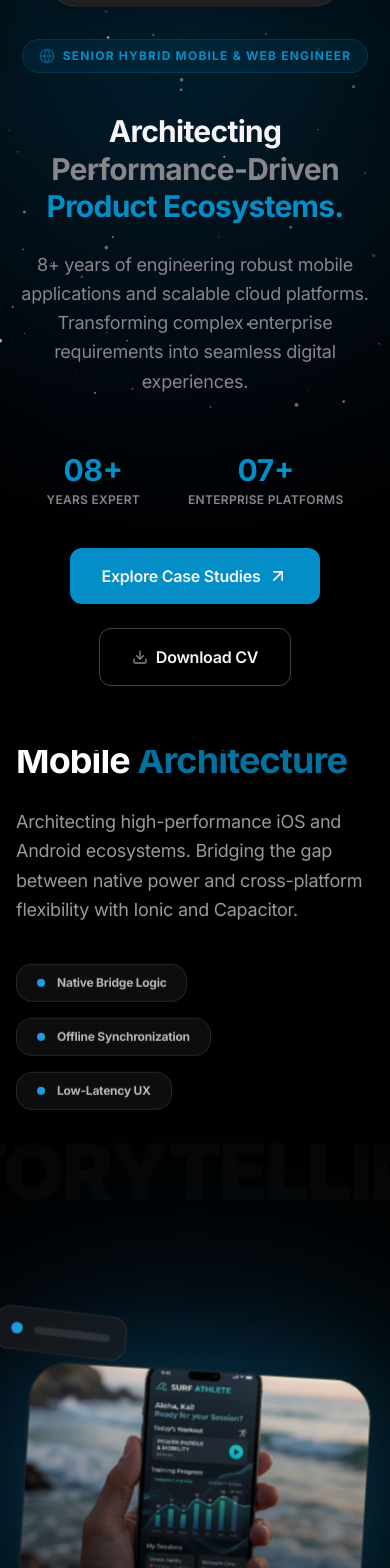
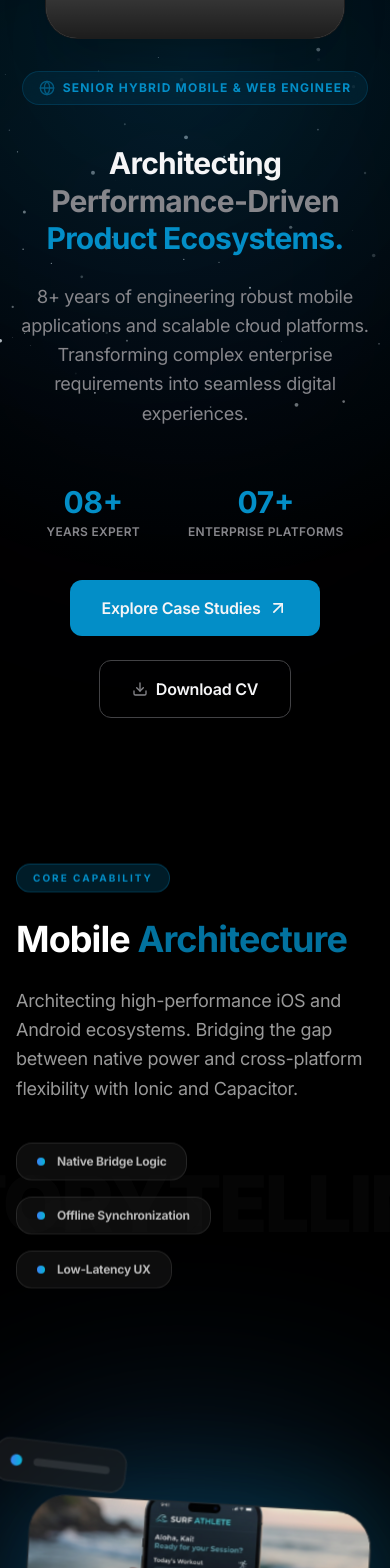
Before and after one commit to pankajunagar/my-portfolio, a Next.js app: page / in a window 390 px wide. Shown: the part 432-2000 px from the top of the page. Built offline with nearby package versions, Linux system fonts and the light colour scheme; grey boxes are pictures that could not be loaded.

Commit message:
fix responsive design

```diff
--- a/src/components/Hero.tsx
+++ b/src/components/Hero.tsx
@@ -145,7 +145,7 @@ export default function Hero() {
         className="absolute bottom-1/4 -right-20 w-[500px] h-[500px] bg-violet-500/10 blur-[150px] rounded-full z-0"
       />
 
-      <div className="container-max relative z-20 grid grid-cols-1 lg:grid-cols-2 gap-8 lg:gap-20 items-center pt-16 lg:pt-32 pb-16 lg:pb-20">
+      <div className="container-max relative z-20 grid grid-cols-1 lg:grid-cols-2 gap-8 lg:gap-20 items-center pt-24 lg:pt-32 pb-16 lg:pb-20">
         {/* Left: Premium Framed Image */}
         <motion.div
           ref={portraitRef}
--- a/src/components/ScrollStory.tsx
+++ b/src/components/ScrollStory.tsx
@@ -176,8 +176,8 @@ export default function ScrollStory() {
           <h2 className="text-[20vw] font-black uppercase">Storytelling</h2>
         </div>
 
-        <div className="container-max w-full px-4 sm:px-6 lg:px-8">
-          <div className="grid lg:grid-cols-2 gap-12 lg:gap-20 items-center">
+        <div className="container-max w-full px-4 sm:px-6 lg:px-8 h-full">
+          <div className="grid lg:grid-cols-2 gap-0 lg:gap-20 items-center">
             {/* Text Content */}
             <div className="relative z-10 space-y-24 py-20 min-h-[400px] ">
               {stories.map((story, index) => (
--- a/src/components/Services.tsx
+++ b/src/components/Services.tsx
@@ -66,7 +66,7 @@ export default function Services() {
       <div className="container-max relative z-10" ref={sectionRef}>
 
         {/* ── Header ── */}
-        <div className="flex flex-col lg:flex-row justify-between items-end gap-8 mb-20">
+        <div className="flex flex-col lg:flex-row justify-between  gap-8 mb-20">
           <div className="max-w-2xl">
             <motion.span
               initial={{ opacity: 0 }}
```
